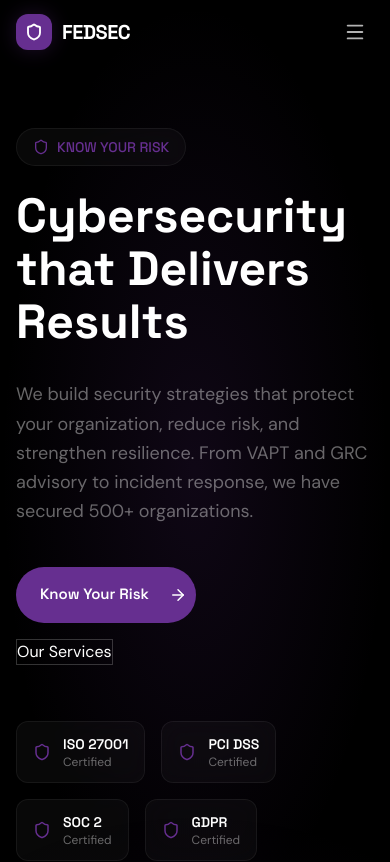
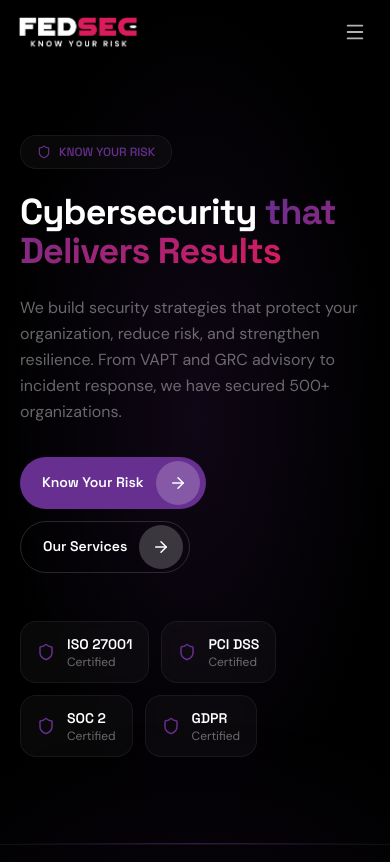
Before and after one commit to FEDSEC-ng/CYPHRA-LTD, a Next.js app: page / in a window 390 px wide. Shown: the top 862 px of the page. Built offline with nearby package versions, Linux system fonts and the light colour scheme.

Commit message:
fix: use real FEDSEC logos, case study images, team avatars, hero/CTA backgrounds instead of Shield icon placeholders; fix grow-pill button structure; add gradient hero text; responsive fixes

```diff
--- a/src/app/globals.css
+++ b/src/app/globals.css
@@ -78,6 +78,7 @@ body {
   backdrop-filter: blur(12px);
   -webkit-backdrop-filter: blur(12px);
   border: 1px solid rgba(255, 255, 255, 0.06);
+  border-radius: 16px;
 }
 
 .glass-strong {
@@ -85,6 +86,7 @@ body {
   backdrop-filter: blur(20px);
   -webkit-backdrop-filter: blur(20px);
   border: 1px solid rgba(255, 255, 255, 0.1);
+  border-radius: 16px;
 }
 
 .glass-dark {
@@ -191,34 +193,49 @@ body {
   display: inline-flex;
   align-items: center;
   gap: 12px;
-  min-width: 180px;
-  height: 56px;
-  padding: 6px 6px 6px 24px;
+  min-width: 160px;
+  height: 52px;
+  padding: 6px 6px 6px 22px;
   background: var(--color-fedsec-purple);
   border-radius: 999px;
   overflow: hidden;
-  transition: min-width 0.45s cubic-bezier(0.22, 1, 0.36, 1);
+  transition: min-width 0.45s cubic-bezier(0.22, 1, 0.36, 1), box-shadow 0.3s ease;
   cursor: pointer;
   text-decoration: none;
   color: white;
   font-family: var(--font-accent);
   font-weight: 600;
-  font-size: 15px;
+  font-size: 14px;
   white-space: nowrap;
+  flex-shrink: 0;
 }
 
 .grow-pill:hover {
-  min-width: 220px;
+  min-width: 195px;
+  box-shadow: 0 0 30px rgba(102, 47, 144, 0.35);
+}
+
+@media (min-width: 640px) {
+  .grow-pill {
+    min-width: 180px;
+    height: 56px;
+    padding-left: 24px;
+    font-size: 15px;
+  }
+  .grow-pill:hover {
+    min-width: 220px;
+  }
 }
 
 .grow-pill-outline {
   background: transparent;
-  border: 1.5px solid rgba(255, 255, 255, 0.2);
+  border: 1.5px solid rgba(255, 255, 255, 0.15);
 }
 
 .grow-pill-outline:hover {
   border-color: var(--color-fedsec-purple);
   background: rgba(102, 47, 144, 0.1);
+  box-shadow: 0 0 20px rgba(102, 47, 144, 0.15);
 }
 
 .grow-pill .pill-label {
--- a/src/app/page.tsx
+++ b/src/app/page.tsx
@@ -3,6 +3,7 @@
 import { useState } from "react";
 import { motion } from "framer-motion";
 import Link from "next/link";
+import Image from "next/image";
 import {
   Shield,
   ArrowRight,
@@ -260,18 +261,21 @@ const testimonials = [
       "FEDSEC transformed our approach to security. Their team identified critical vulnerabilities we had missed for years and provided a clear roadmap for remediation.",
     author: "CTO",
     company: "FinSecure Capital",
+    avatar: "/images/protexy/team/avatar-olivia.png",
   },
   {
     quote:
       "The penetration testing engagement was thorough, professional, and delivered actionable results. FEDSEC's team went above and beyond to help us understand and prioritize findings.",
     author: "Head of Engineering",
     company: "CloudSync Technologies",
+    avatar: "/images/protexy/team/avatar-james.png",
   },
   {
     quote:
       "Their GRC advisory services helped us achieve ISO 27001 certification in record time. The team understood our business needs and designed a program that actually works for us.",
     author: "CISO",
     company: "NexaBank",
+    avatar: "/images/protexy/team/avatar-emma.png",
   },
 ];
 
@@ -295,8 +299,11 @@ function HeroSection() {
     <section className="relative min-h-screen flex items-center justify-center bg-fedsec-black overflow-hidden">
       <div className="absolute inset-0 bg-[radial-gradient(ellipse_at_center,rgba(102,47,144,0.15),transparent_70%)]" />
       <div className="absolute inset-0 grid-pattern opacity-[0.04]" />
+      <div className="absolute right-0 top-0 w-1/2 h-full opacity-[0.06] pointer-events-none hidden lg:block">
+        <Image src="/images/protexy/hero/home-hero-image.png" alt="" fill className="object-contain object-right" />
+      </div>
 
-      <div className="relative max-w-7xl mx-auto px-4 sm:px-6 lg:px-8 pt-32 pb-20 md:pt-40 md:pb-28">
+      <div className="relative max-w-7xl mx-auto px-5 sm:px-6 lg:px-8 pt-28 pb-16 sm:pt-32 sm:pb-20 md:pt-40 md:pb-28">
         <div className="max-w-4xl">
           <motion.div
             initial={{ opacity: 0, y: 20 }}
@@ -304,8 +311,8 @@ function HeroSection() {
             transition={{ duration: 0.6 }}
             className="mb-6"
           >
-            <span className="inline-flex items-center gap-2 px-4 py-2 rounded-full glass text-fedsec-purple text-sm font-medium font-[family-name:var(--font-accent)]">
-              <Shield size={16} />
+            <span className="inline-flex items-center gap-2 px-4 py-2 rounded-full glass text-fedsec-purple text-xs sm:text-sm font-medium font-[family-name:var(--font-accent)]">
+              <Shield size={14} />
               KNOW YOUR RISK
             </span>
           </motion.div>
@@ -314,16 +321,17 @@ function HeroSection() {
             initial={{ opacity: 0, y: 20 }}
             animate={{ opacity: 1, y: 0 }}
             transition={{ duration: 0.6, delay: 0.1 }}
-            className="text-5xl md:text-6xl lg:text-[80px] font-bold text-fedsec-white leading-[1.1] mb-8 font-[family-name:var(--font-heading)]"
+            className="text-4xl sm:text-5xl md:text-6xl lg:text-[80px] font-bold text-fedsec-white leading-[1.08] mb-6 sm:mb-8 font-[family-name:var(--font-heading)] tracking-tight"
           >
-            Cybersecurity that Delivers Results
+            Cybersecurity{" "}
+            <span className="gradient-text">that Delivers Results</span>
           </motion.h1>
 
           <motion.p
             initial={{ opacity: 0, y: 20 }}
             animate={{ opacity: 1, y: 0 }}
             transition={{ duration: 0.6, delay: 0.2 }}
-            className="text-lg md:text-xl lg:text-2xl text-white/40 max-w-2xl mb-10 leading-relaxed font-[family-name:var(--font-body)]"
+            className="text-base sm:text-lg md:text-xl lg:text-2xl text-white/40 max-w-2xl mb-8 sm:mb-10 leading-relaxed font-[family-name:var(--font-body)]"
           >
             We build security strategies that protect your organization, reduce
             risk, and strengthen resilience. From VAPT and GRC advisory to
@@ -334,14 +342,19 @@ function HeroSection() {
             initial={{ opacity: 0, y: 20 }}
             animate={{ opacity: 1, y: 0 }}
             transition={{ duration: 0.6, delay: 0.3 }}
-            className="flex flex-col sm:flex-row items-start gap-4 mb-14"
+            className="flex flex-col sm:flex-row items-start gap-3 sm:gap-4 mb-12 sm:mb-16"
           >
             <Link href="/contact" className="grow-pill">
-              Know Your Risk
-              <ArrowRight className="ml-2" size={18} />
+              <span className="pill-label">Know Your Risk</span>
+              <span className="pill-icon">
+                <ArrowRight size={18} />
+              </span>
             </Link>
-            <Link href="/services" className="grow-pill-outline">
-              Our Services
+            <Link href="/services" className="grow-pill grow-pill-outline">
+              <span className="pill-label">Our Services</span>
+              <span className="pill-icon">
+                <ArrowRight size={18} />
+              </span>
             </Link>
           </motion.div>
 
@@ -349,7 +362,7 @@ function HeroSection() {
             initial={{ opacity: 0, y: 20 }}
             animate={{ opacity: 1, y: 0 }}
             transition={{ duration: 0.6, delay: 0.4 }}
-            className="flex flex-wrap gap-4"
+            className="flex flex-wrap gap-3 sm:gap-4"
           >
             {trustBadges.map((badge) => (
               <div
@@ -446,8 +459,8 @@ function ServicesGrid() {
                 href={`/services/${service.slug}`}
                 className="group block h-full p-8 glass card-glow rounded-2xl"
               >
-                <div className="w-12 h-12 rounded-xl bg-fedsec-purple/10 flex items-center justify-center mb-6">
-                  <service.icon size={24} className="text-fedsec-purple" />
+                <div className="w-12 h-12 rounded-xl bg-fedsec-purple/10 flex items-center justify-center mb-6 group-hover:bg-fedsec-purple transition-all duration-300">
+                  <service.icon size={24} className="text-fedsec-purple group-hover:text-white transition-colors duration-300" />
                 </div>
                 <span className="inline-block text-[11px] font-bold uppercase tracking-[0.2em] text-fedsec-pink mb-3 font-[family-name:var(--font-accent)]">
                   {service.category}
@@ -528,8 +541,13 @@ function ClientPartnerships() {
           className="max-w-3xl mx-auto"
         >
           <div className="glass-strong rounded-2xl p-8 md:p-10">
-            <div className="aspect-[16/6] bg-gradient-to-br from-fedsec-purple/20 to-fedsec-pink/10 rounded-xl mb-8 flex items-center justify-center">
-              <Shield size={56} className="text-fedsec-purple/30" />
+            <div className="aspect-[16/6] rounded-xl mb-8 relative overflow-hidden">
+              <Image
+                src="/images/protexy/services/service1.png"
+                alt={partnershipTabs[activeTab].caseStudy.name}
+                fill
+                className="object-cover"
+              />
             </div>
             <h3 className="text-2xl font-bold text-fedsec-white mb-4 font-[family-name:var(--font-heading)]">
               {partnershipTabs[activeTab].caseStudy.name}
@@ -615,13 +633,16 @@ function CaseStudiesSection() {
           variants={staggerContainer}
           className="grid grid-cols-1 md:grid-cols-2 lg:grid-cols-3 gap-6"
         >
-          {caseStudies.map((cs) => (
+          {caseStudies.map((cs, i) => (
             <motion.div key={cs.name} variants={fadeInUp}>
               <div className="group glass card-glow rounded-2xl overflow-hidden h-full">
-                <div className="aspect-[16/10] bg-gradient-to-br from-fedsec-purple/20 to-fedsec-pink/10 relative">
-                  <div className="absolute inset-0 flex items-center justify-center">
-                    <Shield size={48} className="text-fedsec-purple/30" />
-                  </div>
+                <div className="aspect-[16/10] relative overflow-hidden">
+                  <Image
+                    src={`/images/protexy/cases/case${i + 1}.png`}
+                    alt={cs.name}
+                    fill
+                    className="object-cover group-hover:scale-105 transition-transform duration-500"
+                  />
                 </div>
                 <div className="p-6">
                   <div className="flex items-center gap-2 mb-3">
@@ -819,15 +840,23 @@ function ProcessSection() {
             What Happens After Engagement?
           </h3>
           <div className="grid grid-cols-1 md:grid-cols-3 gap-6">
-            {postEngagement.map((item) => (
+            {postEngagement.map((item, i) => (
               <div
                 key={item.title}
-                className="flex items-start gap-4 p-6 glass rounded-xl"
+                className="relative flex items-start gap-4 p-5 sm:p-6 glass rounded-xl overflow-hidden"
               >
-                <div className="w-10 h-10 rounded-lg bg-fedsec-purple/20 flex items-center justify-center flex-shrink-0 mt-0.5">
+                <div className="absolute inset-0 opacity-[0.04] pointer-events-none">
+                  <Image
+                    src={`/images/protexy/services/feature${i + 1}.png`}
+                    alt=""
+                    fill
+                    className="object-cover"
+                  />
+                </div>
+                <div className="relative w-10 h-10 rounded-lg bg-fedsec-purple/20 flex items-center justify-center flex-shrink-0 mt-0.5">
                   <CheckCircle size={20} className="text-fedsec-purple" />
                 </div>
-                <div>
+                <div className="relative">
                   <h4 className="font-bold text-fedsec-white mb-2 font-[family-name:var(--font-heading)]">
                     {item.title}
                   </h4>
@@ -890,13 +919,24 @@ function TestimonialsSection() {
               <p className="text-fedsec-gray-700 leading-relaxed mb-6 flex-1 italic font-[family-name:var(--font-body)]">
                 &ldquo;{testimonial.quote}&rdquo;
               </p>
-              <div className="border-t border-fedsec-gray-200 pt-4">
+              <div className="border-t border-fedsec-gray-200 pt-4 flex items-center gap-3">
+                <div className="w-10 h-10 rounded-full overflow-hidden flex-shrink-0 bg-fedsec-gray-100">
+                  <Image
+                    src={testimonial.avatar}
+                    alt={testimonial.author}
+                    width={40}
+                    height={40}
+                    className="w-full h-full object-cover"
+                  />
+                </div>
+                <div>
                   <p className="font-bold text-fedsec-gray-900 text-sm font-[family-name:var(--font-heading)]">
                     {testimonial.author}
                   </p>
                   <p className="text-sm text-fedsec-gray-500 font-[family-name:var(--font-body)]">
                     {testimonial.company}
                   </p>
+                </div>
               </div>
             </motion.div>
           ))}
@@ -969,8 +1009,12 @@ function IndustriesSection() {
 
 function CTASection() {
   return (
-    <section className="py-24 md:py-32 bg-fedsec-black">
-      <div className="max-w-4xl mx-auto px-4 sm:px-6 lg:px-8 text-center">
+    <section className="relative py-24 md:py-32 bg-fedsec-black overflow-hidden">
+      <div className="absolute inset-0">
+        <Image src="/images/protexy/cta/cta-bg.png" alt="" fill className="object-cover opacity-20" />
+        <div className="absolute inset-0 bg-gradient-to-b from-fedsec-black/80 via-fedsec-black/60 to-fedsec-black" />
+      </div>
+      <div className="max-w-4xl mx-auto px-4 sm:px-6 lg:px-8 text-center relative z-10">
         <motion.div
           initial="hidden"
           whileInView="visible"
@@ -999,14 +1043,19 @@ function CTASection() {
           </motion.p>
           <motion.div
             variants={fadeInUp}
-            className="flex flex-col sm:flex-row items-center justify-center gap-4"
+            className="flex flex-col sm:flex-row items-center justify-center gap-3 sm:gap-4"
           >
             <Link href="/contact" className="grow-pill">
-              Contact Us
-              <ArrowRight className="ml-2" size={18} />
+              <span className="pill-label">Contact Us</span>
+              <span className="pill-icon">
+                <ArrowRight size={18} />
+              </span>
             </Link>
-            <Link href="/services" className="grow-pill-outline">
-              View Services
+            <Link href="/services" className="grow-pill grow-pill-outline">
+              <span className="pill-label">View Services</span>
+              <span className="pill-icon">
+                <ArrowRight size={18} />
+              </span>
             </Link>
           </motion.div>
         </motion.div>
--- a/src/components/layout/Footer.tsx
+++ b/src/components/layout/Footer.tsx
@@ -1,7 +1,7 @@
 "use client";
 
 import Link from "next/link";
-import { Shield } from "lucide-react";
+import Image from "next/image";
 import { SITE, SOCIAL_LINKS } from "@/lib/constants";
 
 const serviceLinks = [
@@ -68,12 +68,13 @@ export default function Footer() {
           {/* Brand */}
           <div className="lg:col-span-4">
             <Link href="/" className="inline-flex items-center gap-2.5 mb-5">
-              <div className="w-9 h-9 rounded-xl gradient-bg flex items-center justify-center shadow-[0_0_20px_rgba(102,47,144,0.3)]">
-                <Shield size={18} className="text-white" strokeWidth={2.5} />
-              </div>
-              <span className="text-xl font-bold text-white font-[family-name:var(--font-heading)] tracking-tight">
-                FEDSEC
-              </span>
+              <Image
+                src="/images/fedsec-logo-white.png"
+                alt="FEDSEC"
+                width={36}
+                height={36}
+                className="h-9 w-auto"
+              />
             </Link>
             <p className="text-sm text-white/40 leading-relaxed mb-6 max-w-xs font-[family-name:var(--font-body)]">
               {SITE.description}
--- a/src/components/layout/Header.tsx
+++ b/src/components/layout/Header.tsx
@@ -2,20 +2,23 @@
 
 import { useState, useEffect } from "react";
 import Link from "next/link";
+import Image from "next/image";
 import { motion, AnimatePresence } from "framer-motion";
-import { Menu, X, Shield } from "lucide-react";
+import { Menu, X } from "lucide-react";
 import { NAV_LINKS } from "@/lib/constants";
 import { headerSlideDown } from "@/lib/animations";
 
 function FedsecLogo({ className = "" }: { className?: string }) {
   return (
     <Link href="/" className={`inline-flex items-center gap-2.5 ${className}`}>
-      <div className="w-9 h-9 rounded-xl bg-fedsec-purple flex items-center justify-center shadow-[0_0_20px_rgba(102,47,144,0.3)]">
-        <Shield size={18} className="text-white" strokeWidth={2.5} />
-      </div>
-      <span className="text-xl font-bold text-white font-[family-name:var(--font-heading)] tracking-tight">
-        FEDSEC
-      </span>
+      <Image
+        src="/images/fedsec-logo-white.png"
+        alt="FEDSEC"
+        width={36}
+        height={36}
+        className="h-9 w-auto"
+        priority
+      />
     </Link>
   );
 }
```
Lines whose indentation alone changed are shown as unchanged.
